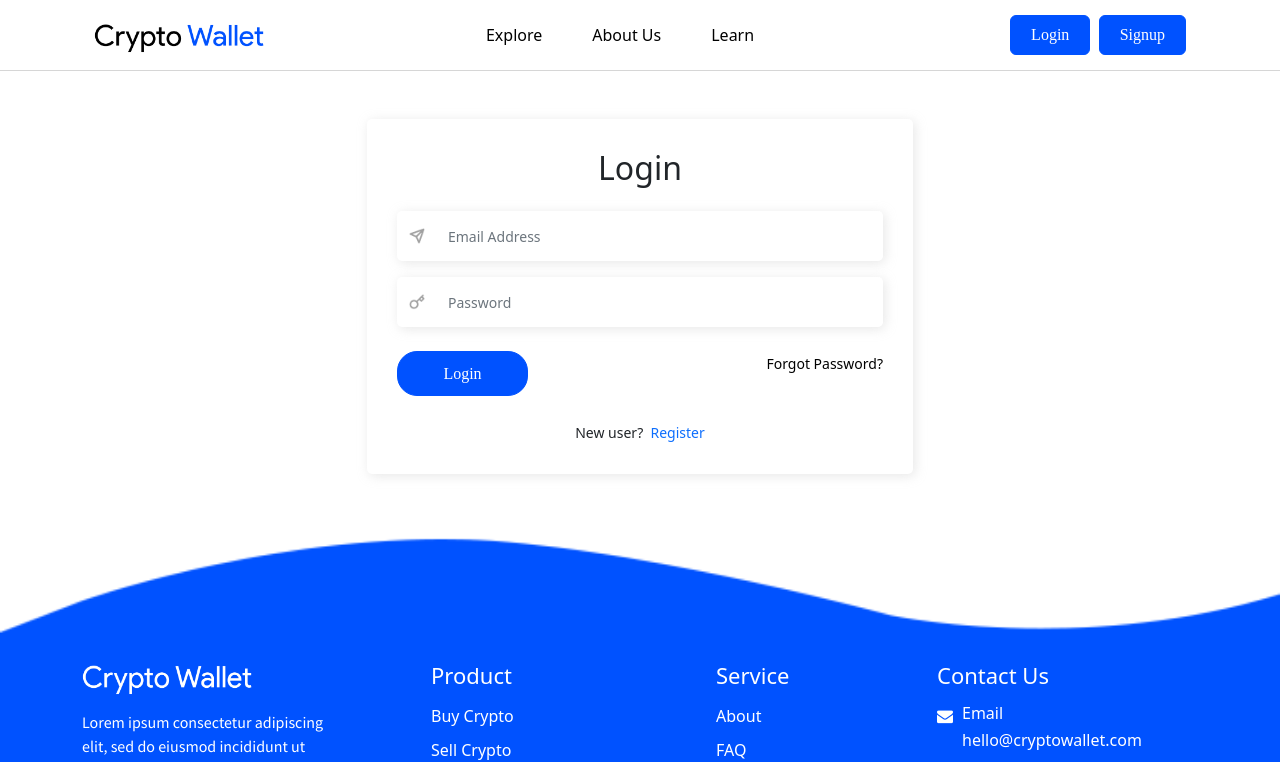
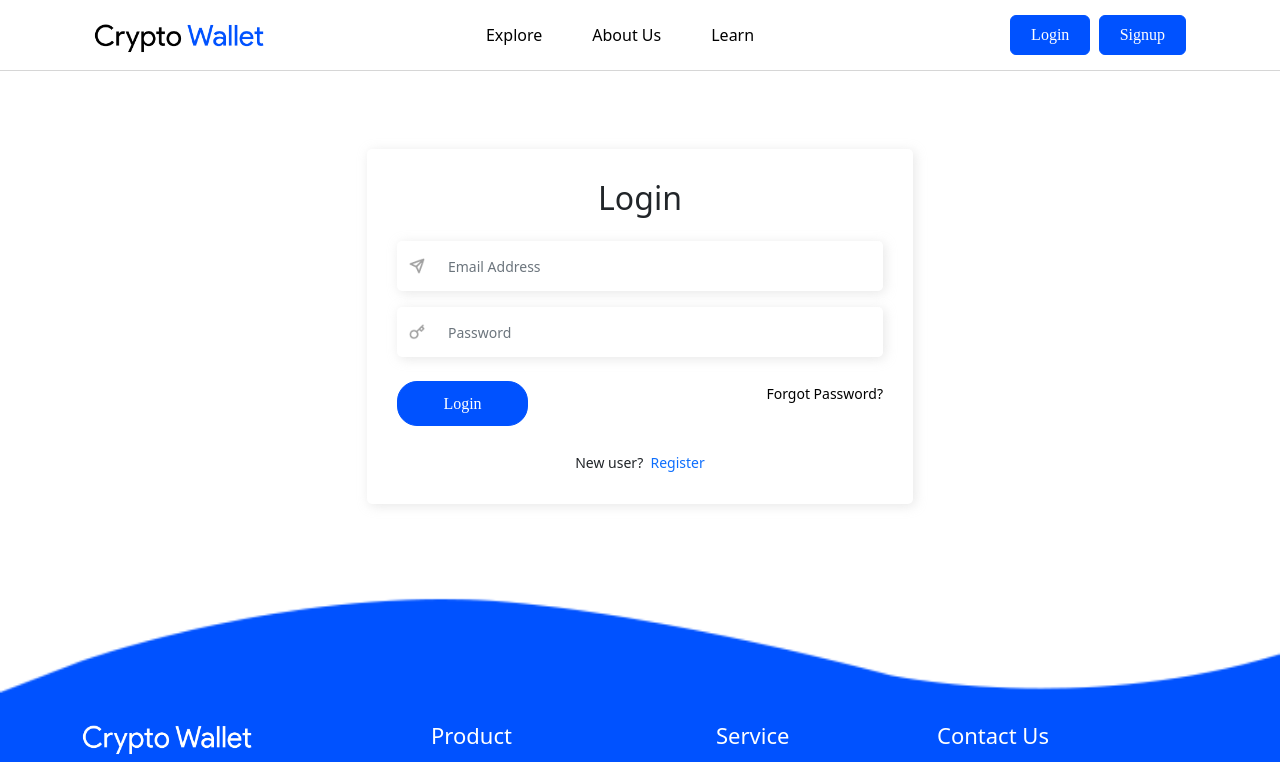
Before and after one commit to espsofttech/CryptoWallet_frontend, a React (Create React App) app: page /crypto-wallet/login in a window 1280 px wide. Shown: the top 762 px of the page. Built offline with nearby package versions, Linux system fonts and the light colour scheme.

Commit message:
Latest code update

```diff
--- a/public/css/style.css
+++ b/public/css/style.css
@@ -539,6 +539,9 @@ header {
 .text-right {
   text-align: right;
 }
+.ptb-30 {
+  padding: 30px 0px;
+}
 .login-body span {
   font-size: 14px;
 }
--- a/src/componets/forgetpassword.js
+++ b/src/componets/forgetpassword.js
@@ -9,7 +9,7 @@ const Forgetpassword = () => {
     return (
         <>
             <Header />
-            <div className="Login-wrap ptb-100 mt-5">
+            <div className="Login-wrap ptb-30 mt-5">
                 <Container>
                     <Row className="justify-content-center">
                         <Col lg={6} className="">
--- a/src/componets/login.js
+++ b/src/componets/login.js
@@ -9,7 +9,7 @@ const Login = () => {
     return (
         <>
             <Header />
-            <div className="Login-wrap ptb-100 mt-5">
+            <div className="Login-wrap ptb-30 mt-5">
                 <Container>
                     <Row className="justify-content-center">
                         <Col lg={6} className="">
--- a/src/componets/signup.js
+++ b/src/componets/signup.js
@@ -9,7 +9,7 @@ const Signup = () => {
     return (
         <>
             <Header />
-            <div className="Login-wrap ptb-100 mt-5">
+            <div className="Login-wrap ptb-30 mt-5">
                 <Container>
                     <Row className="justify-content-center">
                         <Col lg={6} className="">
```
